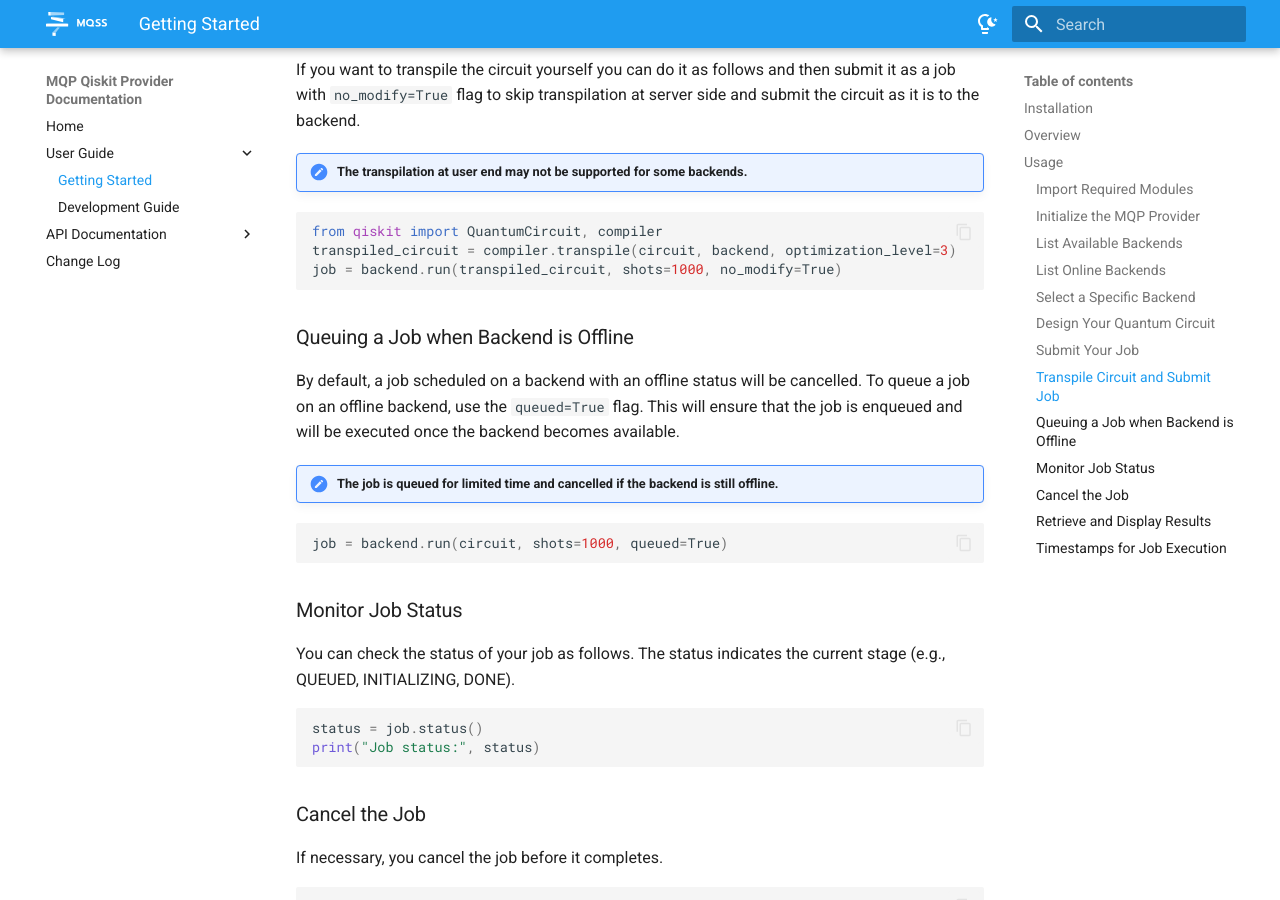
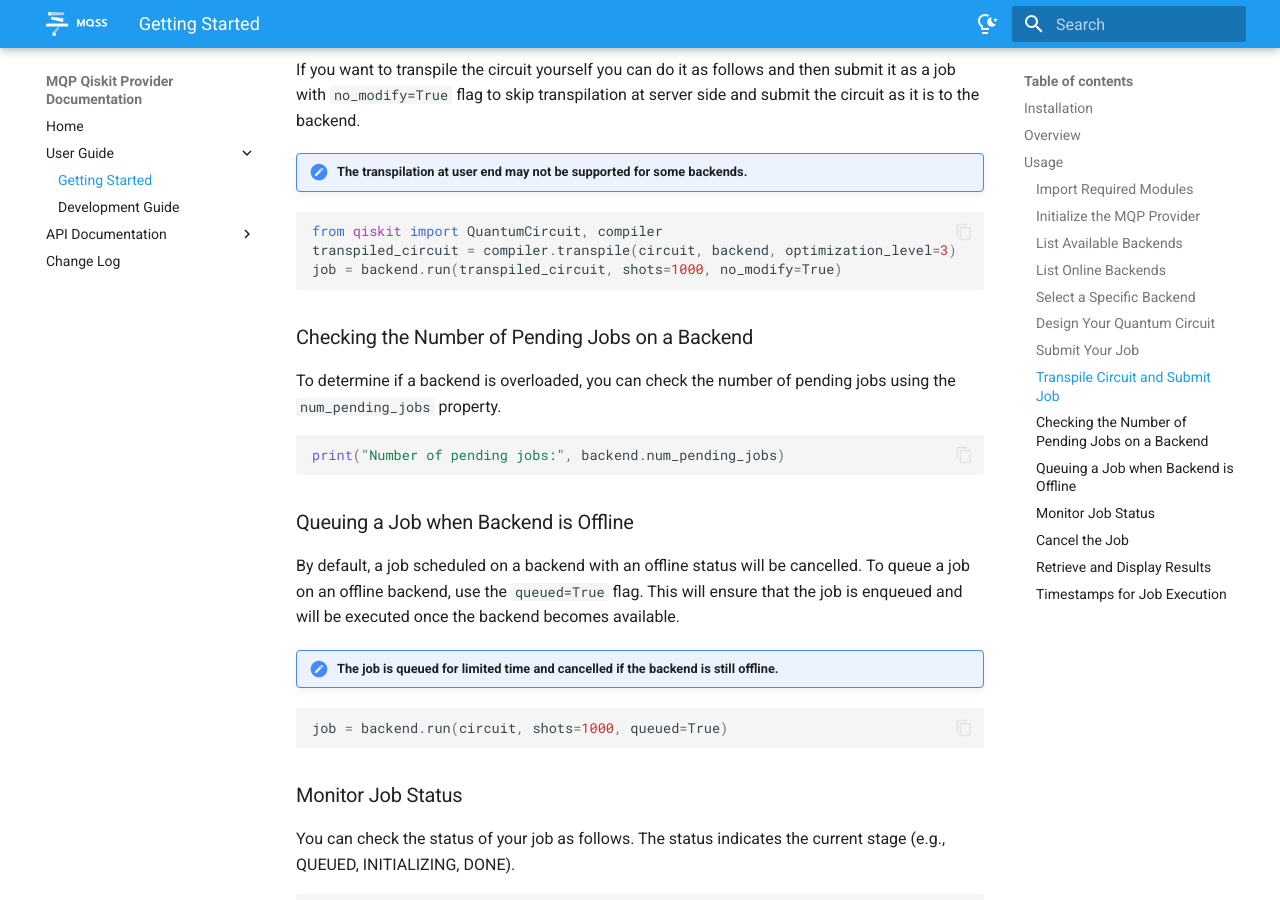
Before and after one commit to Munich-Quantum-Software-Stack/MQSS-Qiskit-Adapter, an MkDocs documentation site: the page built from docs/user_guide/getting_started.md, in a window 1280 px wide and 900 px high, scrolled down 1990 px. Built offline with MkDocs 1.6.1 and Material for MkDocs 9.7.7, drawn with Linux system fonts in a browser that asks for light colours.

Commit message:
add num_pending_jobs to documentation

````diff
--- a/docs/user_guide/getting_started.md
+++ b/docs/user_guide/getting_started.md
@@ -94,6 +94,14 @@ transpiled_circuit = compiler.transpile(circuit, backend, optimization_level=3)
 job = backend.run(transpiled_circuit, shots=1000, no_modify=True)
 ```
 
+### Checking the Number of Pending Jobs on a Backend
+
+To determine if a backend is overloaded, you can check the number of pending jobs using the `num_pending_jobs` property.
+
+```python
+print("Number of pending jobs:", backend.num_pending_jobs)
+```
+
 ### Queuing a Job when Backend is Offline
 
 By default, a job scheduled on a backend with an offline status will be cancelled. To queue a job on an offline backend, use the `queued=True` flag. This will ensure that the job is enqueued and will be executed once the backend becomes available.
````
Also changed, not shown: 1 other file.
